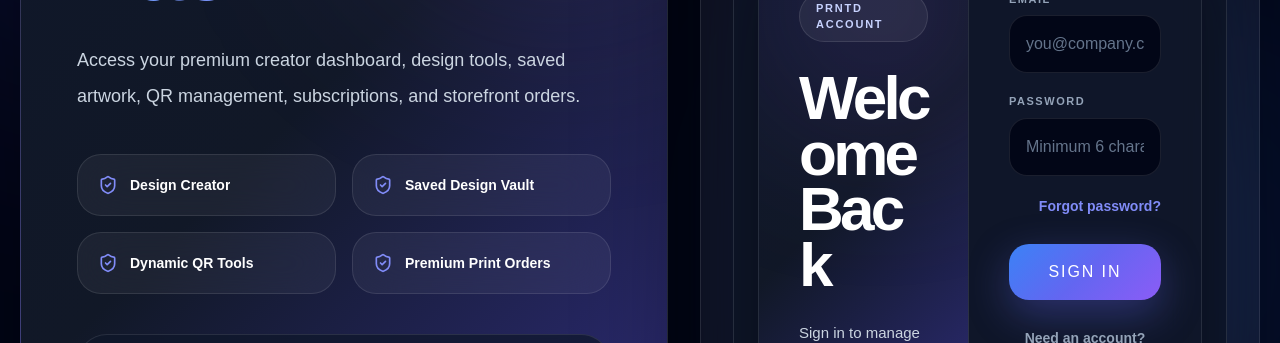
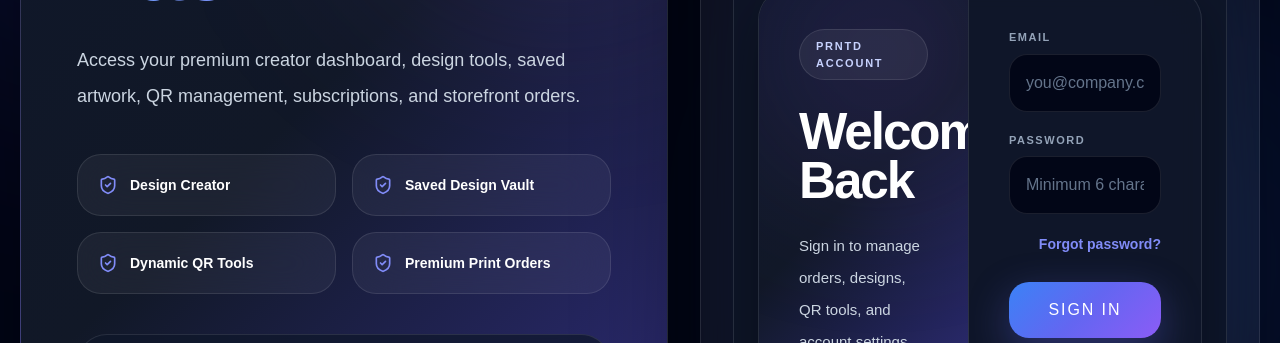
Before and after one commit to confectionarymarketing11-sys/prntd, a Next.js app: page /login in a window 1280 px wide. Shown: the part 397-740 px from the top of the page. Built offline with nearby package versions, Linux system fonts and the light colour scheme; no server answers.

Commit message:
write it on the list

```diff
--- a/components/auth/AuthForm.tsx
+++ b/components/auth/AuthForm.tsx
@@ -228,7 +228,7 @@
                 PRNTD Account
               </div>
 
-              <h1 className="mt-7 break-words text-[clamp(38px,5vw,62px)] font-black leading-[0.9] tracking-[-0.06em]">
+              <h1 className="mt-7 text-[clamp(32px,4vw,52px)] font-black leading-[0.95] tracking-[-0.04em]">
                 {copy.title}
               </h1>
 
```
